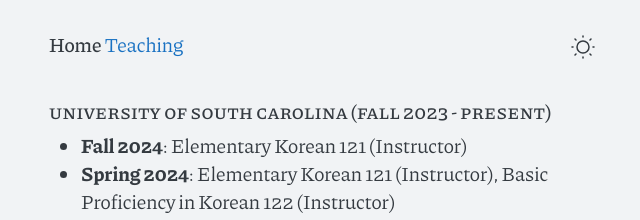
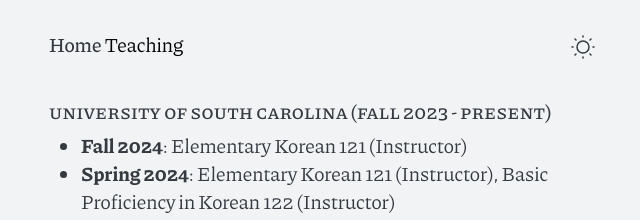
Before and after one commit to rsim89/rsim89.github.io, a Jekyll site: the page built from teaching.md, in a window 1280 px wide. Shown: the top 220 px of the page, without its empty margins (318-958 px from the left). Built offline with Jekyll 4.4.1, drawn with Linux system fonts in a browser that asks for light colours.

Commit message:
Update head.html

```diff
--- a/_includes/head.html
+++ b/_includes/head.html
@@ -9,6 +9,25 @@
     {{ site.title }} &middot; {{ page.title }}
     {% endif %}
   </title>
+
+  <style>
+    .site-title,
+    .page-title {
+      text-decoration: none; /* Remove underline from links */
+      color: #000; /* Set title color to black */
+    }
+
+    .site-title:hover,
+    .page-title:hover {
+      color: #000; /* Keep the color black on hover */
+    }
+
+    .separator {
+      margin: 0 8px; /* Adjust spacing around the arrow */
+      color: #000; /* Set arrow color to black */
+      font-size: 1.2em; /* Size of the arrow */
+    }
+  </style>
 
   <link rel="stylesheet" href="{{ '/assets/css/bootstrap.min.css' | prepend: site.url }}">
   <link rel="stylesheet" href="{{ '/assets/css/open-color.min.css' | prepend: site.url }}">
```
